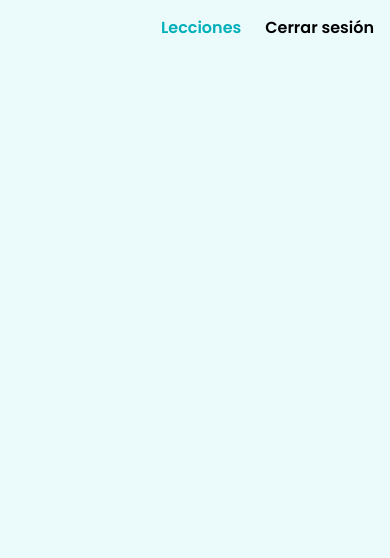
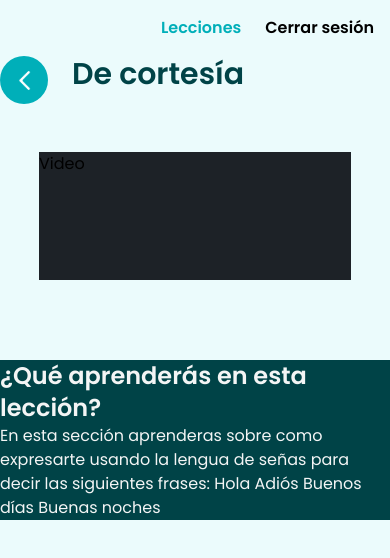
Before and after one commit to fnavarijo/sign-language-ui, a Nuxt app: page /lecciones/hello in a window 390 px wide. Shown: the top 558 px of the page. Built offline with nearby package versions, Linux system fonts and the light colour scheme.

Commit message:
feat: Adding lection page

```diff
--- a/app.vue
+++ b/app.vue
@@ -9,4 +9,5 @@
 html, body {
   @apply bg-primary-100 font-body;
 }
+
 </style>
--- /dev/null
+++ b/components/AppHeading.vue
@@ -0,0 +1,30 @@
+<script setup>
+import { useSlots } from 'vue';
+
+const props = defineProps({
+  level: {
+    type: Number,
+    required: true,
+    validator: (value) => value >= 1 && value <= 6,
+  },
+});
+const slots = useSlots();
+
+const headingTag = `h${props.level}`;
+
+const textSize = {
+  h1: 'text-3xl md:text-5xl',
+  h2: 'text-2xl md:text-4xl',
+};
+
+const Heading = () =>
+  h(
+    headingTag,
+    { class: `${textSize[headingTag]} font-semibold text-inherit` },
+    slots
+  );
+</script>
+
+<template>
+  <Heading />
+</template>
--- a/components/Dashboard/CourseCard.vue
+++ b/components/Dashboard/CourseCard.vue
@@ -1,5 +1,8 @@
 <template>
-  <div class="grid grid-rows-course-card-rows">
+  <!-- TODO:
+    Should animate this on hover. Think on a good animation   -->
+  <NuxtLink to="/lecciones/hello" class="block">
+    <div class="grid grid-rows-course-card-rows h-full">
       <div class="h-full bg-primary-400 rounded-t-xl overflow-hidden">
         <img class="w-full h-full object-cover object-[50%_20%]" src="https://cdn.sanity.io/images/4xfj4i31/production/5a8a3aadb57d95855b422c1763912cf996ff4bd0-720x1080.png" alt="" />
       </div>
@@ -13,4 +16,5 @@
         </button>
       </div>
     </div>
+  </NuxtLink>
 </template>
--- /dev/null
+++ b/pages/lecciones/[name].vue
@@ -0,0 +1,26 @@
+<template>
+  <article>
+    <header class="flex">
+      <!-- TODO: Define a better language for this image accessabiltiy -->
+      <NuxtLink to="/lecciones" class="bg-primary-500 rounded-full h-12 w-12 flex justify-center items-center">
+        <img src="~/assets/back.svg" alt="Regresar a pantalla principal">
+      </NuxtLink>
+      <AppHeading class="ml-6 text-primary-700" :level="1">
+        De cortesía
+      </AppHeading>
+    </header>
+    <div class="bg-neutral-800 w-4/5 h-32 mx-auto mt-12">Video</div>
+
+    <section class="w-full bg-primary-700 text-neutral-100 mt-20">
+      <AppHeading :level="2">
+        ¿Qué aprenderás en esta lección?
+      </AppHeading>
+      <!-- TODO: Should be enriched text -->
+      <p>En esta sección aprenderas sobre como expresarte usando la lengua de señas para decir las siguientes frases:
+Hola
+Adiós
+Buenos días
+Buenas noches</p>
+    </section>
+  </article>
+</template>
--- a/pages/lecciones.vue
+++ b/pages/lecciones/index.vue
@@ -4,7 +4,7 @@
 
 <template>
   <article class="p-4 mt-10 md:mt-20">
-    <h1 class="text-3xl md:text-5xl font-semibold text-primary-700">¿Que señas aprenderás hoy?</h1>
+    <AppHeading :level="1" class="text-primary-700">¿Que señas aprenderás hoy?</AppHeading>
     <section class="mt-8 md:mt-16 grid grid-cols-1 auto-rows-[400px] md:auto-rows-[500px] md:grid-cols-3 gap-5 md:gap-16">
       <CourseCard />
       <CourseCard />
```
Also changed, not shown: assets/back.svg (added). Lines whose indentation alone changed are shown as unchanged.
